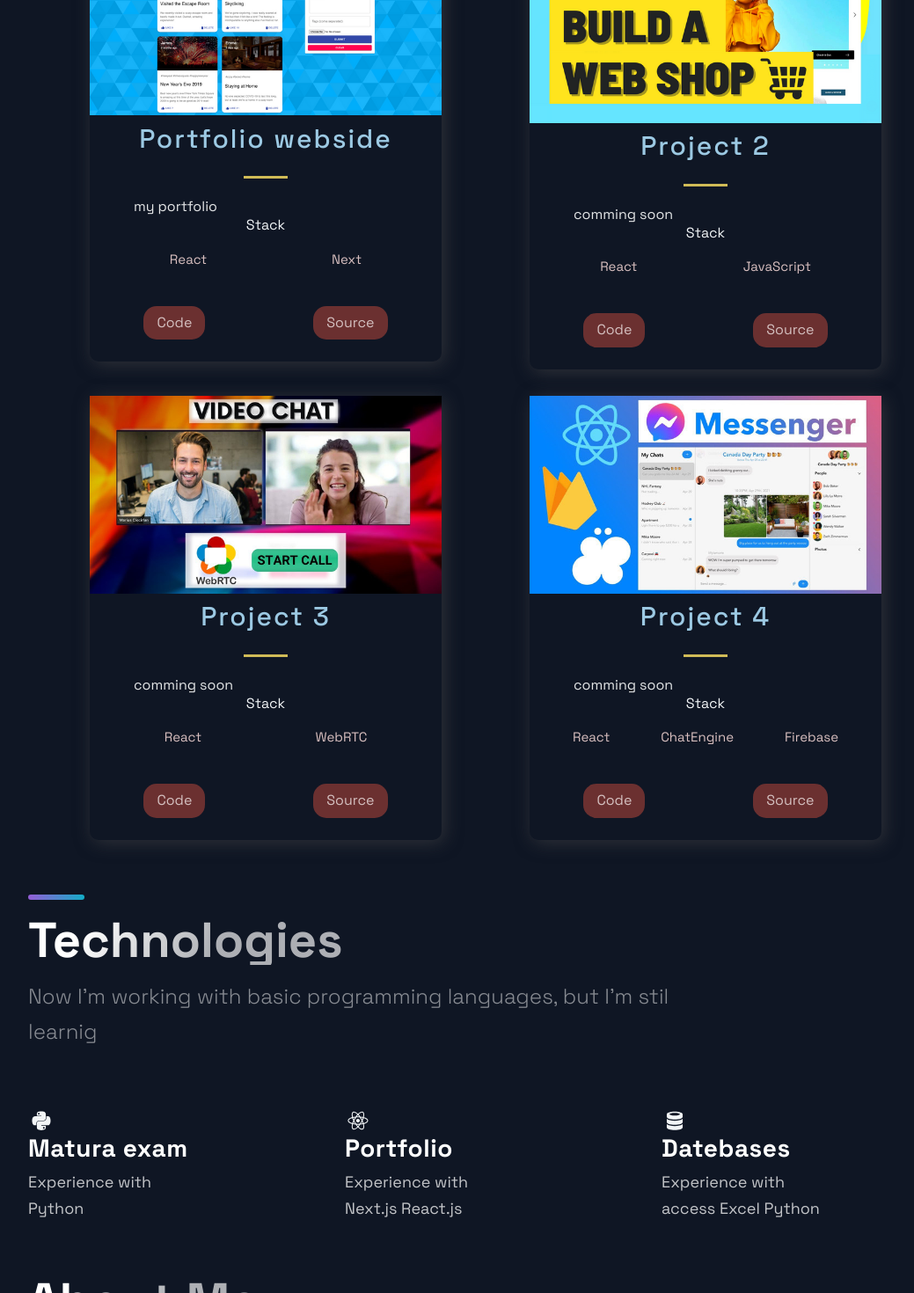
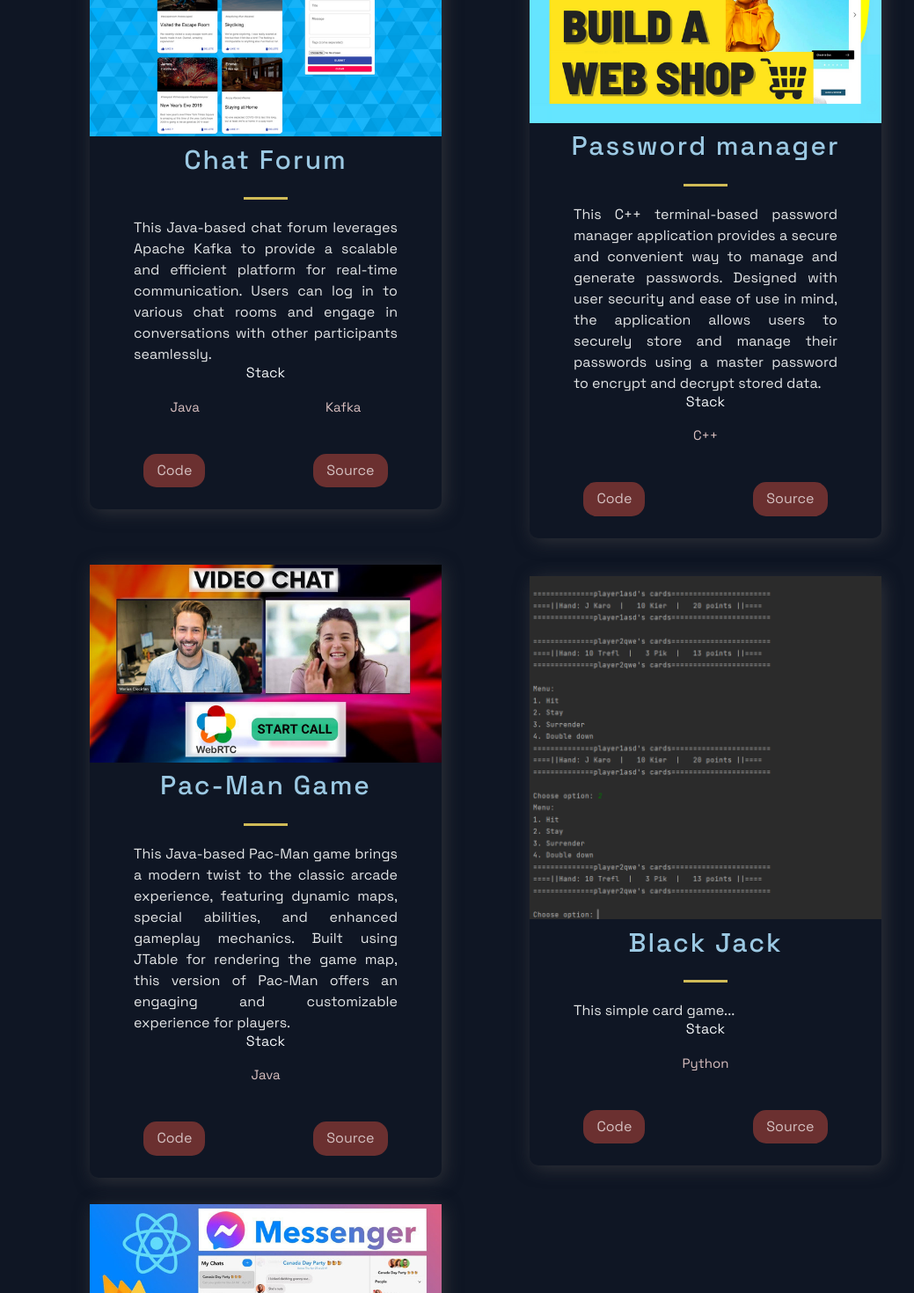
Before and after one commit to maciejwoj/PortfolioMaciejWoj, a Next.js app: page / in a window 1280 px wide. Shown: the part 920-2390 px from the top of the page at 88% size, without its empty margins (88-1127 px from the left). Built offline with nearby package versions, Linux system fonts and the light colour scheme.

Commit message:
airport changes

```diff
--- a/src/components/Acomplishments/Acomplishments.js
+++ b/src/components/Acomplishments/Acomplishments.js
@@ -4,10 +4,9 @@ import { Section, SectionDivider, SectionTitle } from '../../styles/GlobalCompon
 import { Box, Boxes, BoxNum, BoxText } from './AcomplishmentsStyles';
 
 const data = [
-  { number: 5550, text: 'The longest swimming distance'},
+  { number: 4, text: 'Trading courses'},
   { number: 3, text: 'languages', },
-  { number: 1, text: 'projects', },
-  { number: 25, text: 'singing concerst', }
+  { number: 25, text: 'projects', },
 ];
 
 const Acomplishments = () => (
--- a/src/components/Footer/Footer.js
+++ b/src/components/Footer/Footer.js
@@ -21,10 +21,10 @@ const Footer = () => {
         <CompanyContainer>
         <Slogan>Always ready and willing to work</Slogan>
         </CompanyContainer>
-        <SocialIcons href="https://github.com/maciejwoj/test">
+        <SocialIcons href="https://github.com/maciejwoj">
         <AiFillGithub size="3rem" />
       </SocialIcons>
-      <SocialIcons href="https://linkedin.com/">
+      <SocialIcons href="https://www.linkedin.com/in/maciek-wojdowski-351812182/">
         <AiFillLinkedin size="3rem" />
       </SocialIcons>
       <SocialIcons href="https://www.instagram.com/maciek.wojdowski/">
--- a/src/components/Header/Header.js
+++ b/src/components/Header/Header.js
@@ -32,10 +32,10 @@ const Header = () =>  (
       </li>
     </Div2>
     <Div3>
-      <SocialIcons href="https://github.com/maciejwoj/test">
+      <SocialIcons href="https://github.com/maciejwoj">
         <AiFillGithub size="3rem" />
       </SocialIcons>
-      <SocialIcons href="https://linkedin.com/">
+      <SocialIcons href="https://www.linkedin.com/in/maciek-wojdowski-351812182/">
         <AiFillLinkedin size="3rem" />
       </SocialIcons>
       <SocialIcons href="https://www.instagram.com/maciek.wojdowski/">
--- a/src/components/Hero/Hero.js
+++ b/src/components/Hero/Hero.js
@@ -9,12 +9,12 @@ const Hero = (props) => (
     <LeftSection>
       <SectionTitle main center>
         Welcome to <br />
-        My personal portfolio
+        My portfolio website
       </SectionTitle>
       <SectionText>
         Young, ambitious programmer looking for development opportunities
       </SectionText>
-      <Button onClick={() => window.location = 'https://www.youtube.com/watch?v=dQw4w9WgXcQ'} >Learn More</Button>
+      <Button onClick={() => window.location = 'https://www.youtube.com/watch?v=dQw4w9WgXcQ'} >Learn More cv</Button>
 
     </LeftSection>
   </Section>
--- a/src/components/Technologies/Technologies.js
+++ b/src/components/Technologies/Technologies.js
@@ -15,20 +15,20 @@ const Technologies = () =>  (
       <ListItem>
         <DiPython size="3rem" />
         <ListContainer>
-          <ListTitle>Matura exam</ListTitle>
+          <ListTitle>Trading</ListTitle>
           <ListParagraph>
-            Experience with<br />
-            Python
+          Experience with<br />
+          Technical Analysis, Risk menagment, Python
           </ListParagraph>
         </ListContainer>
       </ListItem>
       <ListItem>
         <DiReact size="3rem" />
         <ListContainer>
-          <ListTitle>Portfolio</ListTitle>
+          <ListTitle>Study projects</ListTitle>
           <ListParagraph>
-            Experience with<br />
-            Next.js React.js
+          Experience with<br />
+          Java, C++, C#, Python
           </ListParagraph>
         </ListContainer>
       </ListItem>
@@ -38,7 +38,7 @@ const Technologies = () =>  (
           <ListTitle>Datebases</ListTitle>
           <ListParagraph>
             Experience with<br />
-            access Excel Python
+            C#, SQL
           </ListParagraph>
         </ListContainer>
       </ListItem>
--- a/src/constants/constants.js
+++ b/src/constants/constants.js
@@ -1,44 +1,56 @@
 export const projects = [
   {
-    title: 'Portfolio webside',
-    description: "my portfolio",
-      image: '/images/1.png',
-      tags: ['React', 'Next'],
-    source: 'https://google.com',
-    visit: 'https://google.com',
+    title: 'Chat Forum',
+    description: "This Java-based chat forum leverages Apache Kafka to provide a scalable and efficient platform for real-time communication. Users can log in to various chat rooms and engage in conversations with other participants seamlessly.",
+      image: '/images/1.png',//make screanshot of my chat
+      tags: ['Java', 'Kafka'],
+    source: 'https://github.com/maciejwoj/chat-forum',
+    visit: 'https://github.com/maciejwoj/chat-forum',
     id: 0,
   },
   {
-    title: 'Project 2',
-    description:"comming soon",
-    image: '/images/2.png',
-    tags: ['React', 'JavaScript'],
-    source: 'https://google.com',
-    visit: 'https://google.com',
+    title: 'Password manager',
+    description:"This C++ terminal-based password manager application provides a secure and convenient way to manage and generate passwords. Designed with user security and ease of use in mind, the application allows users to securely store and manage their passwords using a master password to encrypt and decrypt stored data. ",
+    image: '/images/2.png',//change image
+    tags: ['C++'],
+    source: 'https://github.com/maciejwoj/Menadzer-Hasel',
+    visit: 'https://github.com/maciejwoj/Menadzer-Hasel',
     id: 1,
   },
   {
-    title: 'Project 3',
-    description: "comming soon",
-      image: '/images/3.jpg',
-      tags: ['React', 'WebRTC'],
-    source: 'https://google.com',
+    title: 'Pac-Man Game',
+    description: "This Java-based Pac-Man game brings a modern twist to the classic arcade experience, featuring dynamic maps, special abilities, and enhanced gameplay mechanics. Built using JTable for rendering the game map, this version of Pac-Man offers an engaging and customizable experience for players.",
+      image: '/images/3.jpg',//add screanshot of my game
+      tags: ['Java'],
+    source: 'https://google.com',//add github link
     visit: 'https://google.com',
     id: 2,
   },
   {
-    title: 'Project 4',
-    description: "comming soon",
-    image: '/images/4.jpg',
-    tags: ['React', 'ChatEngine', 'Firebase'],
-    source: 'https://google.com',
+    title: 'Black Jack',
+    description: "This simple card game... ",//generate description(chatbot)
+    image: '/images/BlackJackss.png',//add stock icon
+    tags: ['Python'],
+    source: 'https://google.com',//add github link
     visit: 'https://google.com',
     id: 3,
+  },
+
+  {
+    title: 'single layer neural network design to recognize diferrent language',
+    description: "single layer neural network design to recognize diferrent language, knn- agloryt , k-means, huffman algorytm",//generate description(chatbot)
+    image: '/images/4.jpg',//add stock icon
+    tags: ['Python'],
+    source: 'https://google.com',//add github link to single layer network
+    visit: 'https://google.com',//add knn-algorytm or something from AI
+    id: 4,
   },
 ];
 
 export const TimeLineData = [
   { year: 2021, text: 'Started my journey', },
   { year: 2022, text: 'Graduated High School', },
-  { year: 2023, text: 'Studies', },
+  { year: 2023, text: 'Started studing on the PJATK', },
+  { year: 2023, text: ' Started working as a IT tutor in Ambitni',},
+  { year: 2024, text: '2 year on PJATK'},
 ];
```
Also changed, not shown: public/images/BlackJackss.png (added).
